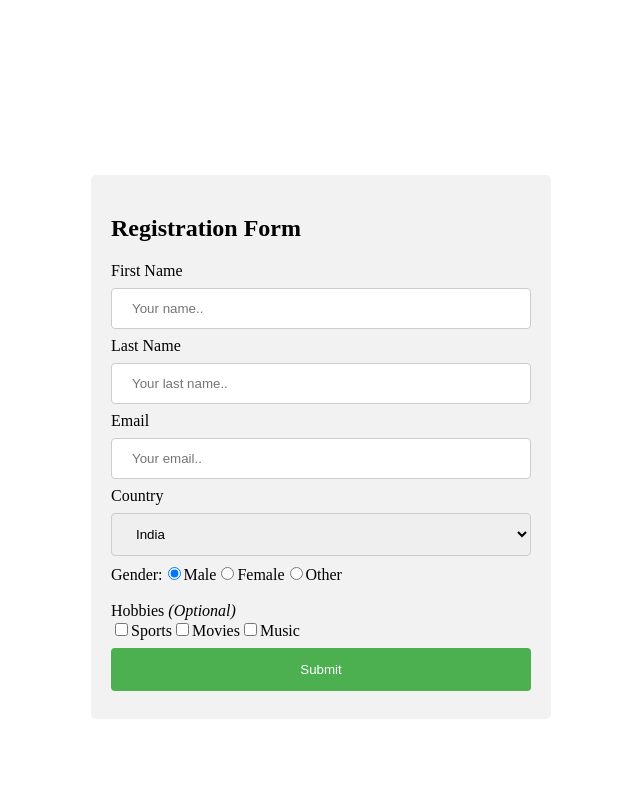
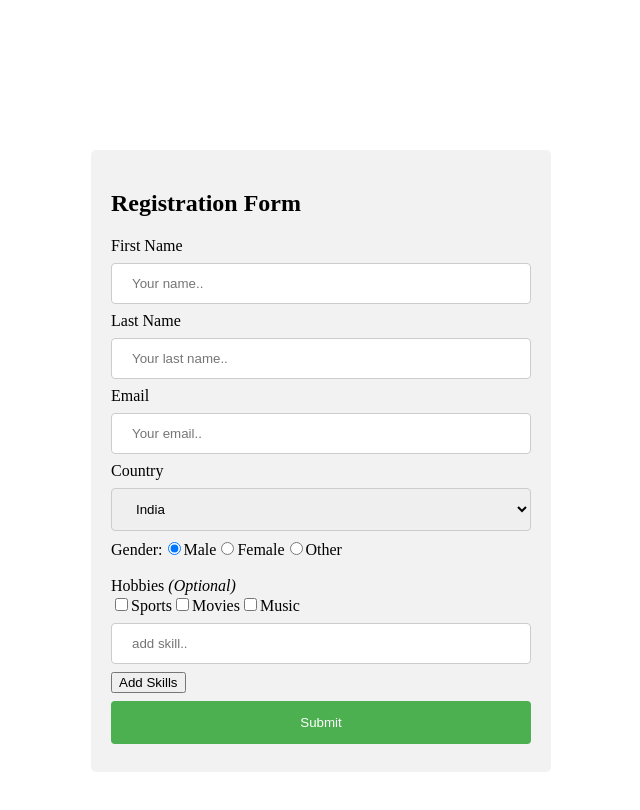
Before and after one commit to gouthamraj020102/angularProjects, an Angular app in the folder user-registration-form-app/: page / in a window 1280 px wide. Shown: the top 810 px of the page, without its empty margins (319-959 px from the left). Built offline with nearby package versions, Linux system fonts and the light colour scheme.

Commit message:
Form Array in the Reactive Forms

```diff
--- a/user-registration-form-app/src/app/reactive-forms/reactive-forms.component.css
+++ b/user-registration-form-app/src/app/reactive-forms/reactive-forms.component.css
@@ -28,7 +28,7 @@ input[type=submit]:hover {
     background-color: #f2f2f2;
     padding: 20px;
     width: 420px;
-    margin: 175px auto;
+    margin: 150px auto;
 }
 
 input.ng-invalid.ng-touched {
--- a/user-registration-form-app/src/app/reactive-forms/reactive-forms.component.html
+++ b/user-registration-form-app/src/app/reactive-forms/reactive-forms.component.html
@@ -44,6 +44,13 @@
             <label><input type="checkbox" value="music" formControlName="hobbies">Music</label>
         </div>
 
+        <div formArrayName="skills">
+            <ng-container *ngFor="let skill of reactiveForm.get('skills')['controls']; index as i">
+                <input type="text" placeholder="add skill.." formControlName="{{i}}">
+            </ng-container>
+            <button (click)="addSkills()">Add Skills</button>
+        </div>
+
         <input type="submit" value="Submit" id="btn">
     </form>
 </div>
--- a/user-registration-form-app/src/app/reactive-forms/reactive-forms.component.ts
+++ b/user-registration-form-app/src/app/reactive-forms/reactive-forms.component.ts
@@ -1,5 +1,5 @@
 import { Component, OnInit } from '@angular/core';
-import { FormControl, FormGroup, Validators } from '@angular/forms';
+import { FormArray, FormControl, FormGroup, Validators } from '@angular/forms';
 
 @Component({
   selector: 'app-reactive-forms',
@@ -19,11 +19,18 @@ export class ReactiveFormsComponent implements OnInit {
       }),
       gender: new FormControl('male'),
       country: new FormControl('india'),
-      hobbies: new FormControl(null)
+      hobbies: new FormControl(null),
+      skills: new FormArray([
+        new FormControl(null, Validators.required)
+      ])
     })
   }
 
   onSubmit() {
     console.log(this.reactiveForm);
   }
+
+  addSkills() {
+    (<FormArray>this.reactiveForm.get('skills')).push(new FormControl(null, Validators.required));
+  }
 }
```
